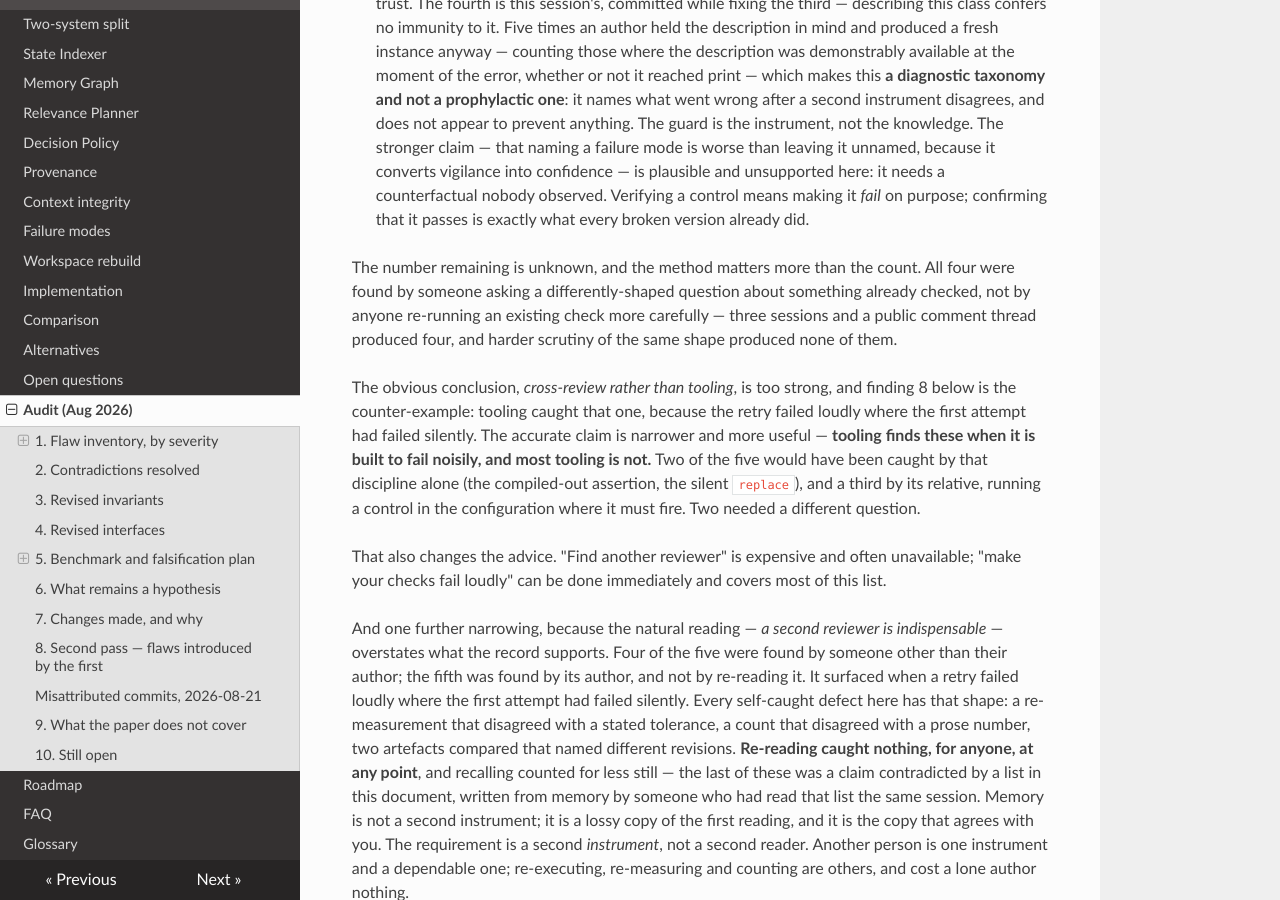
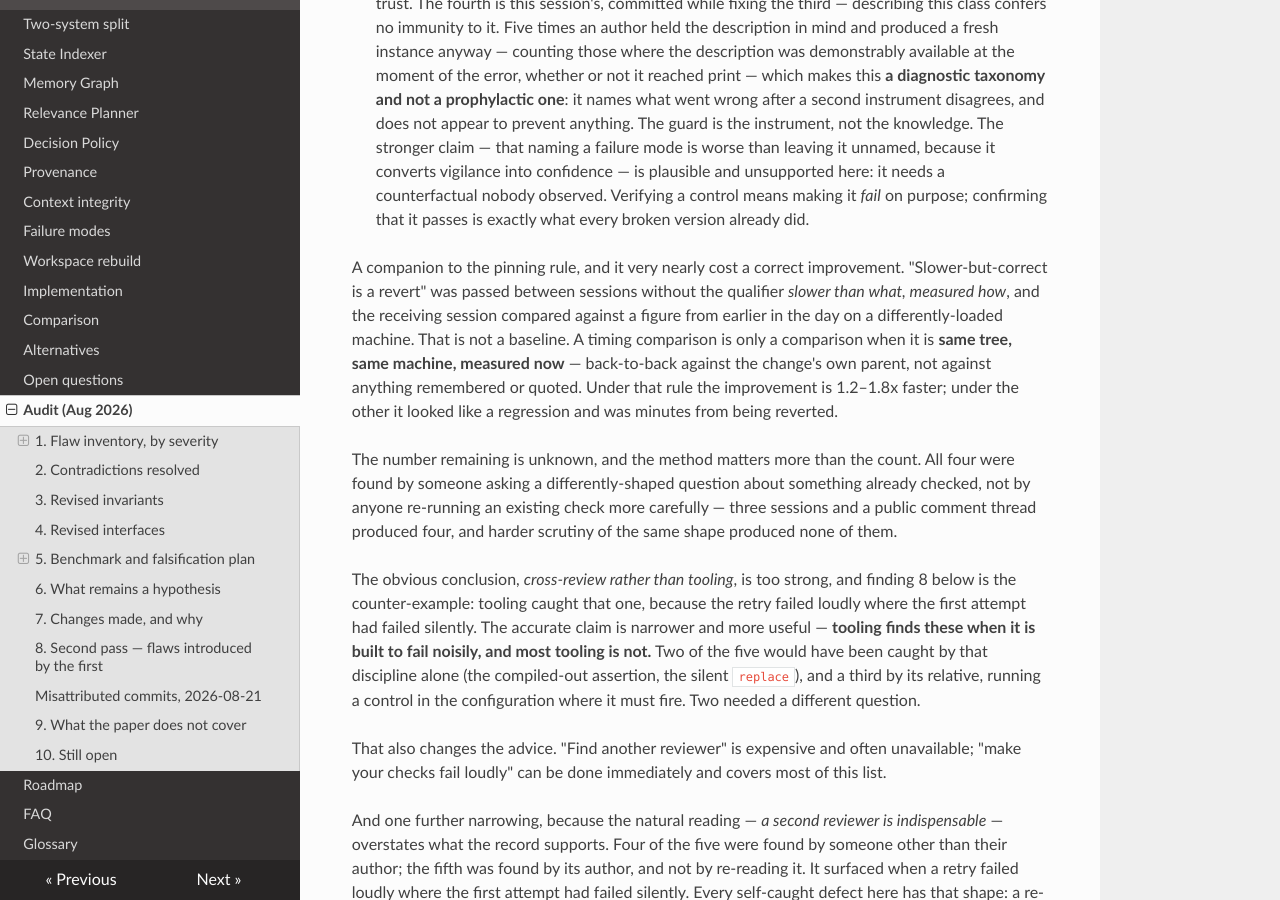
Before and after one commit to s-b-repo/subnext, an MkDocs documentation site: the page built from docs/audit-2026-08.md, in a window 1280 px wide and 900 px high, scrolled down 7155 px. Built offline with MkDocs 1.6.1, drawn with Linux system fonts in a browser that asks for light colours; nearby versions of some CDN libraries.

Commit message:
A timing comparison needs same tree, same machine, measured now
cont-ad asked for this beside the pinning rule and they are right that it earns
the place. "Slower-but-correct is a revert" travelled between sessions without
the qualifier "slower than what, measured how", and the receiving session
compared a fresh measurement against a figure from earlier in the day on a
differently-loaded machine. Under that comparison a correct improvement looked
like a regression and was minutes from being reverted. Measured back-to-back
against its own parent it is 1.2-1.8x faster.

The rule is cheap and the failure it prevents is expensive: a timing number is a
comparison only when both sides are the same tree on the same machine measured
now. Anything remembered or quoted is not a baseline, whatever its provenance.

It also explains the disagreement in the ingest paragraph committed a moment ago
— two sessions measuring the same quantity and getting exponents on either side
of quadratic, because one machine was loaded and the other was not. Neither was
wrong; there was no baseline shared between them.

Co-Authored-By: Claude Opus 5 (1M context) <noreply@anthropic.com>
Claude-Session: https://claude.ai/code/session_01Cv2jobCLUaX8SQH96soZKY

```diff
--- a/docs/audit-2026-08.md
+++ b/docs/audit-2026-08.md
@@ -299,6 +299,17 @@ Four things surfaced:
    control means making it *fail* on purpose; confirming that it passes is
    exactly what every broken version already did.
 
+   A companion to the pinning rule, and it very nearly cost a correct
+   improvement. "Slower-but-correct is a revert" was passed between sessions
+   without the qualifier *slower than what, measured how*, and the receiving
+   session compared against a figure from earlier in the day on a
+   differently-loaded machine. That is not a baseline. A timing comparison is
+   only a comparison when it is **same tree, same machine, measured now** —
+   back-to-back against the change's own parent, not against anything
+   remembered or quoted. Under that rule the improvement is 1.2–1.8x faster;
+   under the other it looked like a regression and was minutes from being
+   reverted.
+
    The number remaining is unknown, and the method matters more than the count.
    All four were found by someone asking a differently-shaped question about
    something already checked, not by anyone re-running an existing check more
```
